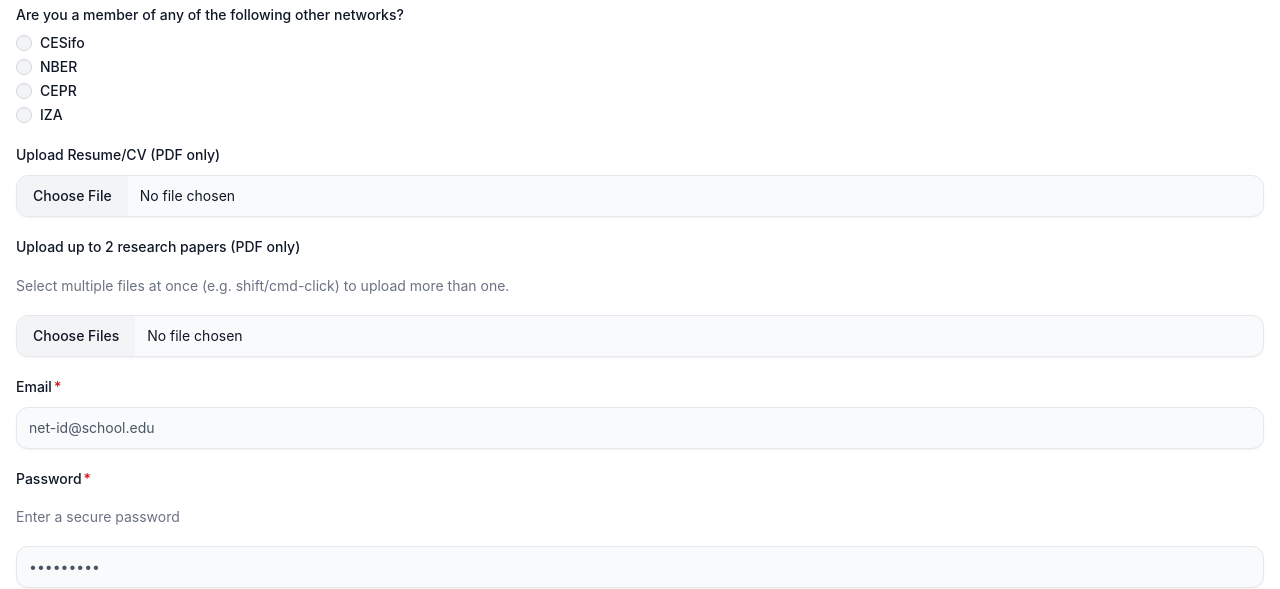
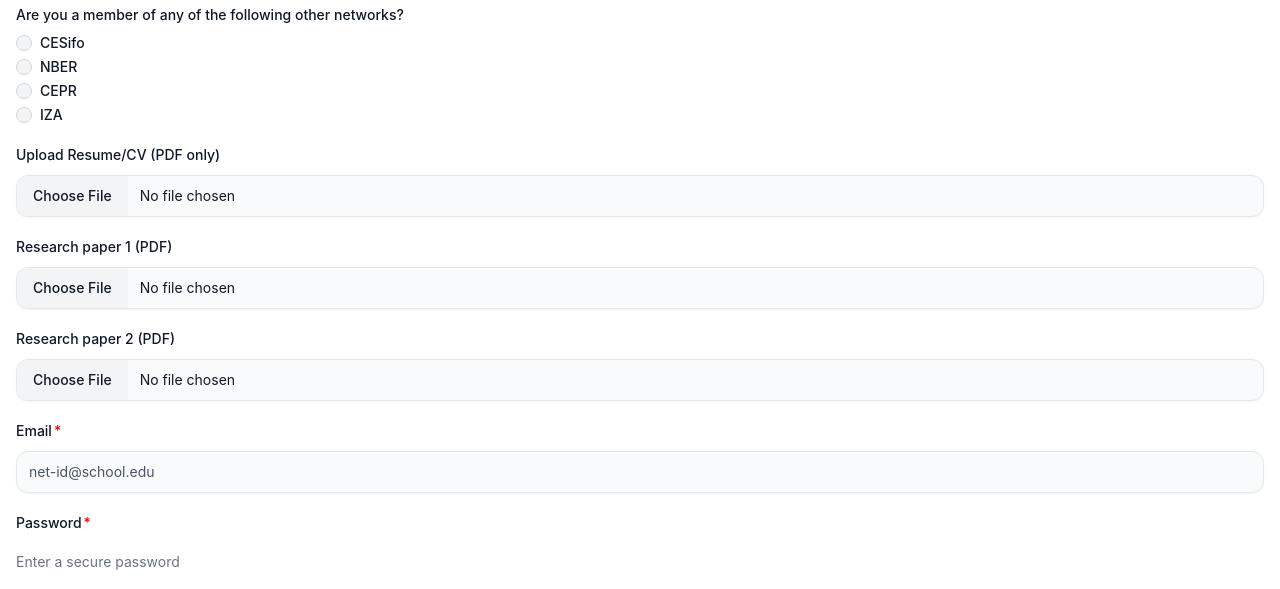
Before and after one commit to lmkmichelle/labor-hub-django, a Django app: page /accounts/apply/researcher/ in a window 1280 px wide. Shown: the part 1011-1600 px from the top of the page. Run offline with Django 5.2, Linux system fonts and the light colour scheme; data that the repository does not hold is empty; some libraries are stand-ins or nearby versions.

Commit message:
accounts: split the researcher paper upload into two clearly-labeled fields
research_papers was a single <input type="file" multiple> -- uploading a
second paper required a shift/cmd-click, which isn't discoverable UI.
MAX_RESEARCH_PAPERS was already a hard cap of 2, so two explicit fields
(research_paper_1, research_paper_2) directly replace it with no loss of
capability: each is an independently optional PDF upload, structurally
capped at two without needing a clean() count check.

Removes MultipleFileInput/MultipleFileField/MAX_RESEARCH_PAPERS/
clean_research_papers; BaseApplicationForm.save() now creates a
ResearchPaper row per filled slot instead of looping a list. Mirrors
publications/forms.py's `pdf` field, the one place already exercising
ClearableFileInput's `accept` passthrough correctly.

Claude-Session: https://claude.ai/code/session_01XChKvVhdfupiQBgeWRfQEd

```diff
--- a/accounts/forms.py
+++ b/accounts/forms.py
@@ -9,32 +9,10 @@ from seminars.models import University
 
 from .models import Profile, CustomUser, UserApplication, ResearchPaper
 
-# Maximum research papers a researcher applicant may attach.
-MAX_RESEARCH_PAPERS = 2
+# The two named research-paper upload fields on ResearcherApplicationForm,
+# in the order they should be saved as ResearchPaper rows.
+RESEARCH_PAPER_FIELDS = ("research_paper_1", "research_paper_2")
 
-
-class MultipleFileInput(forms.ClearableFileInput):
-    allow_multiple_selected = True
-
-    def __init__(self, attrs=None):
-        # The shared _form_field.html partial only emits the ``multiple``
-        # attribute when it is present in widget.attrs, so set it here or the
-        # browser file picker silently allows just one file.
-        attrs = {"multiple": True, **(attrs or {})}
-        super().__init__(attrs)
-
-class MultipleFileField(forms.FileField):
-    def __init__(self, *args, **kwargs):
-        kwargs.setdefault("widget", MultipleFileInput())
-        super().__init__(*args, **kwargs)
-
-    def clean(self, data, initial=None):
-        single_file_clean = super().clean
-        if isinstance(data, (list, tuple)):
-            result = [single_file_clean(d, initial) for d in data]
-        else:
-            result = [single_file_clean(data, initial)]
-        return result
 
 class BaseApplicationForm(forms.ModelForm):
     resume = forms.FileField(
@@ -144,8 +122,9 @@ class BaseApplicationForm(forms.ModelForm):
         if commit:
             application.save()
 
-            # Create research paper entries after the application is saved
-            for paper in self.cleaned_data.get('research_papers', []):
+            # Create a research paper entry for each filled upload slot.
+            for field_name in RESEARCH_PAPER_FIELDS:
+                paper = self.cleaned_data.get(field_name)
                 if paper:
                     ResearchPaper.objects.create(
                         application=application,
@@ -174,21 +153,21 @@ class BaseApplicationForm(forms.ModelForm):
         return email
 
 class ResearcherApplicationForm(BaseApplicationForm):
-    research_papers = MultipleFileField(
-        label=f"Upload up to {MAX_RESEARCH_PAPERS} research papers (PDF only)",
-        help_text="Select multiple files at once (e.g. shift/cmd-click) to upload more than one.",
-        required=False)
+    # Two explicit slots, not one multi-select input -- discoverable without
+    # needing to know a shift/cmd-click trick to attach a second paper.
+    research_paper_1 = forms.FileField(
+        label="Research paper 1 (PDF)",
+        required=False,
+        widget=forms.ClearableFileInput(attrs={"accept": "application/pdf"}),
+    )
+    research_paper_2 = forms.FileField(
+        label="Research paper 2 (PDF)",
+        required=False,
+        widget=forms.ClearableFileInput(attrs={"accept": "application/pdf"}),
+    )
 
     class Meta(BaseApplicationForm.Meta):
-        fields = BaseApplicationForm.Meta.fields + ("research_papers",)
-
-    def clean_research_papers(self):
-        papers = [p for p in (self.cleaned_data.get("research_papers") or []) if p]
-        if len(papers) > MAX_RESEARCH_PAPERS:
-            raise forms.ValidationError(
-                f"Please upload at most {MAX_RESEARCH_PAPERS} research papers."
-            )
-        return papers
+        fields = BaseApplicationForm.Meta.fields + RESEARCH_PAPER_FIELDS
 
 class AdvisorChoiceField(forms.ModelChoiceField):
     """Renders advisor options as "Full Name - Position" (presentation only)."""
--- a/templates/accounts/apply.html
+++ b/templates/accounts/apply.html
@@ -79,8 +79,9 @@
 
     {% render_field form.resume label="Upload Resume/CV (PDF only)" %}
 
-    {% if form.research_papers %}
-        {% render_field form.research_papers %}
+    {% if form.research_paper_1 %}
+        {% render_field form.research_paper_1 %}
+        {% render_field form.research_paper_2 %}
     {% endif %}
 
     {% render_field form.email label="Email" placeholder="net-id@school.edu" %}
```
Also changed, not shown: accounts/tests/test_forms.py (+10 -13 lines), accounts/tests/test_views.py (+14 -14 lines).
